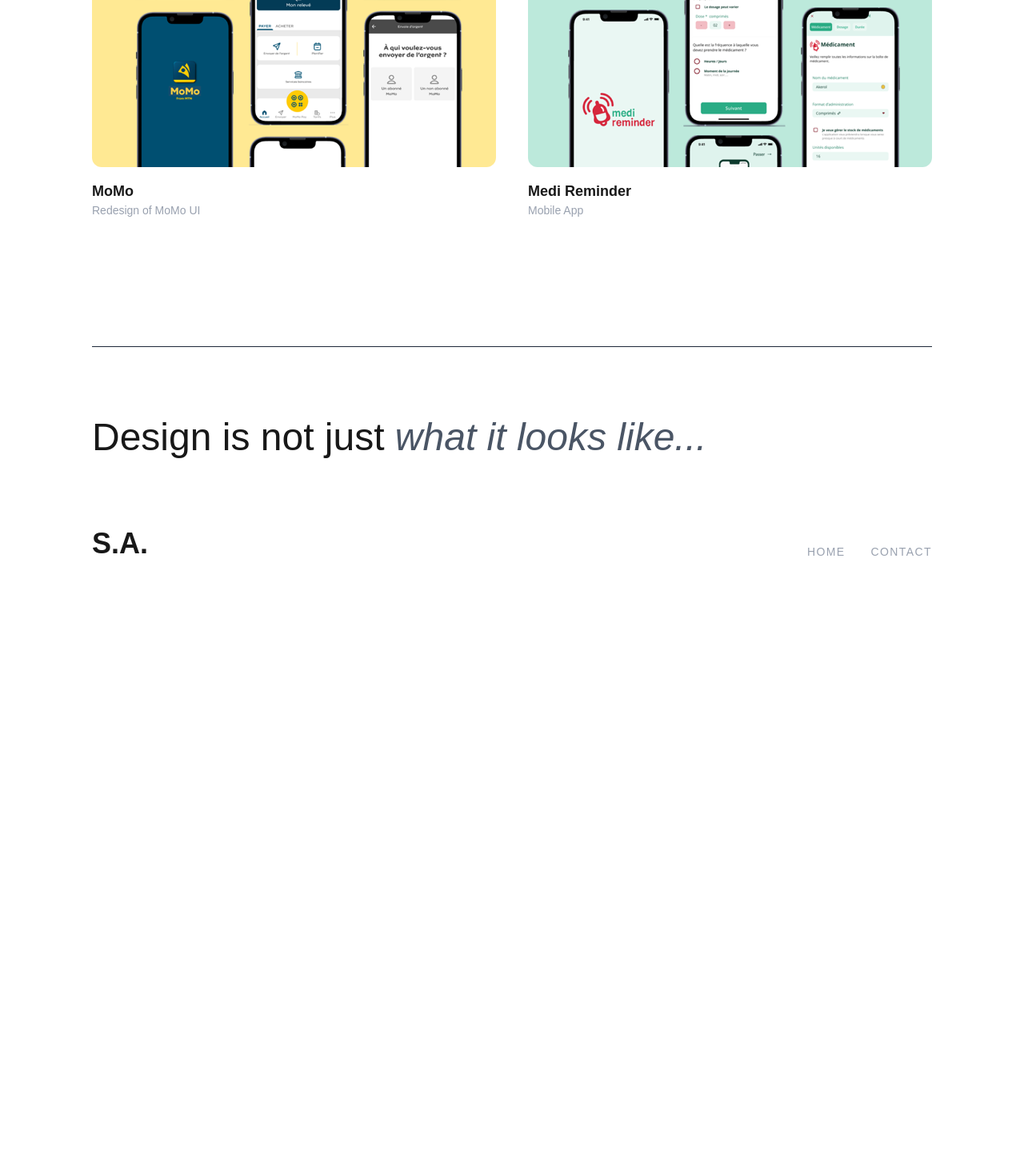
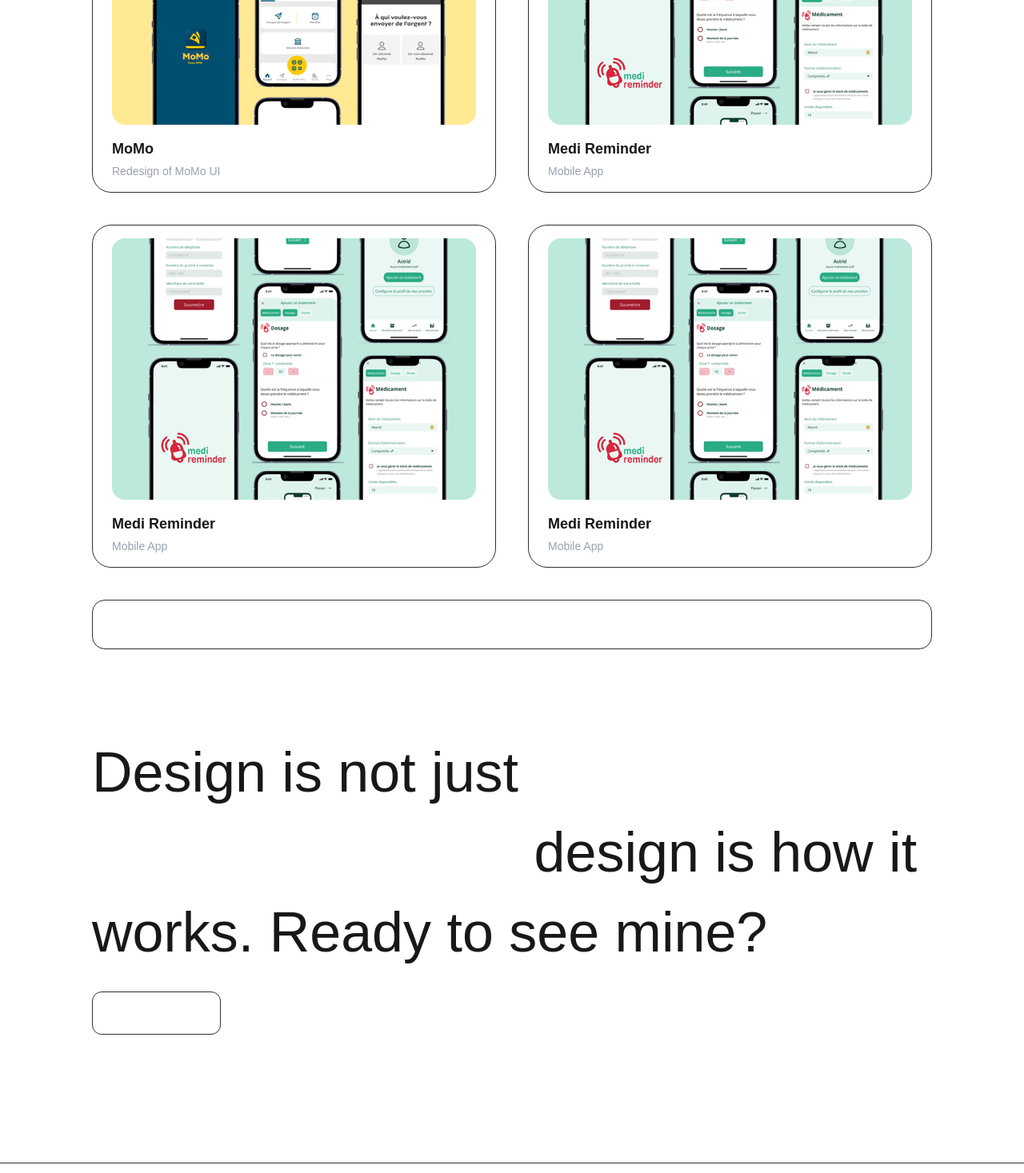
Before and after one commit to PatriceDAGBE/sullivan, a Next.js app: page / in a window 1280 px wide. Shown: the part 1330-2797 px from the top of the page at 80% size. Before the commit the page ends 2070 px from the top, so only its background shows below. Built offline with nearby package versions, Linux system fonts and the light colour scheme.

Commit message:
feat: done with home page

```diff
--- a/app/page.tsx
+++ b/app/page.tsx
@@ -18,23 +18,102 @@
           <div className="grid grid-cols-1 md:grid-cols-2 gap-10">
             <ProjectCard title="MoMo" category="Redesign of MoMo UI" image="/ressourses/momo.png" />
             <ProjectCard title="Medi Reminder" category="Mobile App" image="/ressourses/medi_reminder.png" />
-          {/* Ajoute les autres projets ici */}
+            <ProjectCard title="Medi Reminder" category="Mobile App" image="/ressourses/medi_reminder.png" />
+            <ProjectCard title="Medi Reminder" category="Mobile App" image="/ressourses/medi_reminder.png" />
+          </div>
+
+          <div className="pt-10 pb-2">
+          <a
+            href="#"
+            className="group flex items-center justify-center gap-2 w-full py-5 rounded-2xl
+              text-white/70 hover:text-black transition-all duration-300 ease-out
+              border border-[#2F2F2F] hover:bg-[#D3AF4A] hover:border-[#D3AF4A]
+              text-sm font-medium"
+          >
+            <span>See More</span>
+            <svg
+              xmlns="http://www.w3.org/2000/svg"
+              width="16"
+              height="16"
+              viewBox="0 0 24 24"
+              fill="none"
+              stroke="currentColor"
+              strokeWidth="2.5"
+              strokeLinecap="round"
+              strokeLinejoin="round"
+              className="transition-transform duration-200 group-hover:translate-x-0.5 group-hover:-translate-y-0.5"
+            >
+              <line x1="7" y1="17" x2="17" y2="7" />
+              <polyline points="7 7 17 7 17 17" />
+            </svg>
+          </a>
         </div>
         </section>
 
-      {/* Footer / CTA Section */}
-      <section className="mt-40 border-t border-gray-800 pt-20 pb-10">
-        <h2 className="text-4xl md:text-5xl font-medium leading-snug">
-          Design is not just <span className="text-gray-600 italic">what it looks like...</span>
-        </h2>
-        <div className="mt-20 flex justify-between items-end">
-           <span className="text-4xl font-bold">S.A.</span>
-           <nav className="flex gap-8 text-sm text-gray-400 uppercase tracking-widest">
-             <a href="#">Home</a>
-             <a href="#">Contact</a>
-           </nav>
+      <section className="w-full mt-24">
+          <p
+            className="font-medium leading-[100px] text-[40px] md:text-[70px]"
+            style={{ letterSpacing: "0%" }}
+          >
+            Design is not just{" "}
+            <span className="text-white/30">what it looks like and feels like</span>{" "}
+            design is how it works. Ready to see mine?
+          </p>
+          <a
+
+            href="#"
+            className="group inline-flex items-center gap-2 mt-6 px-5 py-3 rounded-xl
+              border border-[#2F2F2F] hover:border-[#D3AF4A] text-white/70 hover:text-white hover:bg-[#D3AF4A]
+              transition-colors duration-200 text-lg font-medium"
+          >
+            <span>Get in touch</span>
+            <svg
+              xmlns="http://www.w3.org/2000/svg"
+              width="14"
+              height="14"
+              viewBox="0 0 24 24"
+              fill="none"
+              stroke="currentColor"
+              strokeWidth="2.5"
+              strokeLinecap="round"
+              strokeLinejoin="round"
+              className="transition-transform duration-200"
+            >
+              <line x1="7" y1="17" x2="17" y2="7" />
+              <polyline points="7 7 17 7 17 17" />
+            </svg>
+          </a>
+        </section>
+
+      {/* Footer */}
+      <footer className="mt-40 -mx-6 sm:-mx-16 md:-mx-[115px] px-6 sm:px-16 md:px-[115px] border-t border-[#2F2F2F] pt-10 pb-50">
+          <div className="flex justify-between items-start">
+
+            {/* Logo */}
+            <span className="text-[120px] font-medium leading-none">S.A.</span>
+
+            {/* Nav columns */}
+            <div className="flex gap-16 pt-2">
+
+              {/* Menu */}
+              <div className="flex flex-col gap-2">
+                <span className="text-sm font-medium text-white mb-1">Menu</span>
+                <a href="#" className="text-sm text-white/40 hover:text-white transition-colors duration-200">Home</a>
+                <a href="#" className="text-sm text-white/40 hover:text-white transition-colors duration-200">Work</a>
+                <a href="#" className="text-sm text-white/40 hover:text-white transition-colors duration-200">About</a>
               </div>
-      </section>
+
+              {/* Contact */}
+              <div className="flex flex-col gap-2">
+                <span className="text-sm font-medium text-white mb-1">Contact</span>
+                <a href="#" className="text-sm text-white/40 hover:text-white transition-colors duration-200">Linkedin</a>
+                <a href="#" className="text-sm text-white/40 hover:text-white transition-colors duration-200">Mail</a>
+                <a href="#" className="text-sm text-white/40 hover:text-white transition-colors duration-200">Phone</a>
+              </div>
+
+            </div>
+          </div>
+        </footer>
     </main>
   );
 }
--- a/components/Hero.tsx
+++ b/components/Hero.tsx
@@ -28,10 +28,10 @@
   const isDesigner = currentWord === "UI/UX Designer.";
 
   return (
-    <section className="mt-[60px] mb-32">
+    <section className="mt-[170px] sm:mt-[60px] md:mt-[60px]  mb-32">
       <div className="max-w-[950px] min-h-[94px] text-[#6E6E6E]">
-        <h1 className="font-geist text-[26px] sm:text-[28px] md:text-[64px] font-medium leading-[100%] tracking-normal">
-          Hi, I'm <span className="text-[#FFFFFF] font-medium">Sullivan ATCHAHOUÉ.</span>
+        <h1 className="font-geist text-[26px] sm:text-[40px]  md:text-[45px] font-medium leading-[100%] tracking-normal">
+          Hi, I'm <span className="text-[#FFFFFF]">Sullivan ATCHAHOUÉ.</span>
           <br />
           I'm{" "}
           <span className="inline-grid">
@@ -42,7 +42,7 @@
                 animate={{ opacity: 1, y: 0 }}
                 exit={{ opacity: 0, y: -10 }}
                 transition={{ duration: 0.4, ease: "linear" }}
-                className={`font-medium col-start-1 row-start-1 ${
+                className={`col-start-1 row-start-1 ${
                   isDesigner ? "text-[#FFFFFF]" : "text-[#6E6E6E]"
                 }`}
               >
--- a/components/ProjectCard.tsx
+++ b/components/ProjectCard.tsx
@@ -6,12 +6,66 @@
 
 export default function ProjectCard({ title, category, image }: ProjectProps) {
   return (
-    <div className="group cursor-pointer">
-      <div className="overflow-hidden rounded-xl bg-[#1e1e1e] transition-transform duration-300 group-hover:scale-[1.02]">
-        <img src={image} alt={title} className="w-full h-auto object-cover" />
+    <div
+      className="group cursor-pointer flex flex-col gap-4 relative"
+      style={{
+        border: "1.17px solid #2F2F2F",
+        borderRadius: "24px",
+        padding: "16px 24px",
+      }}
+    >
+      {/* Image container with hover overlay */}
+      <div
+        className="relative overflow-hidden"
+        style={{ borderRadius: "16px" }}
+      >
+        <img
+          src={image}
+          alt={title}
+          className="w-full h-auto object-cover transition-transform duration-500 ease-out group-hover:scale-105"
+        />
+
+        {/* Dark overlay */}
+        <div
+          className="absolute inset-0 bg-black/30 opacity-0 group-hover:opacity-100 transition-opacity duration-300 ease-out"
+          style={{ borderRadius: "16px" }}
+        />
+
+        {/* Arrow button — fades + slides up on hover */}
+        <div className="absolute inset-0 flex items-center justify-center pointer-events-none">
+          <div
+            className="
+              flex items-center justify-center
+              w-14 h-14 rounded-full
+              opacity-0 translate-y-4
+              group-hover:opacity-100 group-hover:translate-y-0
+              transition-all duration-300 ease-out delay-75
+            "
+            style={{ backgroundColor: "#D3AF4A" }}
+          >
+            <svg
+              xmlns="http://www.w3.org/2000/svg"
+              width="24"
+              height="24"
+              viewBox="0 0 24 24"
+              fill="none"
+              stroke="#1a1a1a"
+              strokeWidth="2.5"
+              strokeLinecap="round"
+              strokeLinejoin="round"
+            >
+              <line x1="7" y1="17" x2="17" y2="7" />
+              <polyline points="7 7 17 7 17 17" />
+            </svg>
+          </div>
+        </div>
       </div>
-      <div className="mt-4">
-        <h3 className="text-lg font-semibold">{title}</h3>
+
+      {/* Text */}
+      <div className="flex flex-col gap-1">
+        <h3 className="text-lg font-semibold transition-colors duration-200">
+          {title}
+        </h3>
         <p className="text-gray-400 text-sm">{category}</p>
       </div>
     </div>
```
Also changed, not shown: 1 other file (tests, documents, lock files or other folders). Lines whose indentation alone changed are shown as unchanged.
